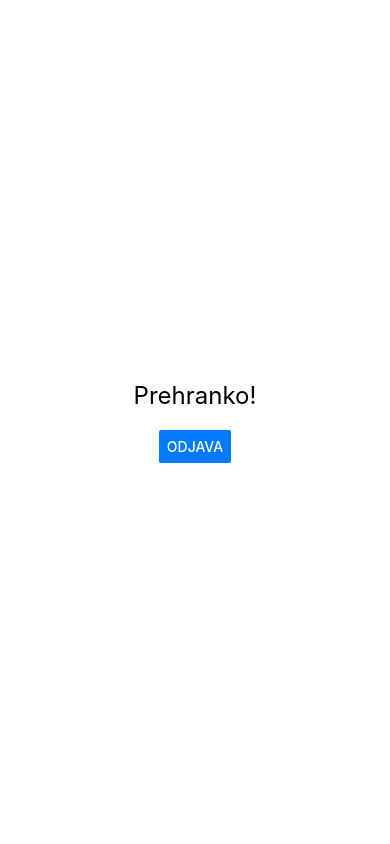
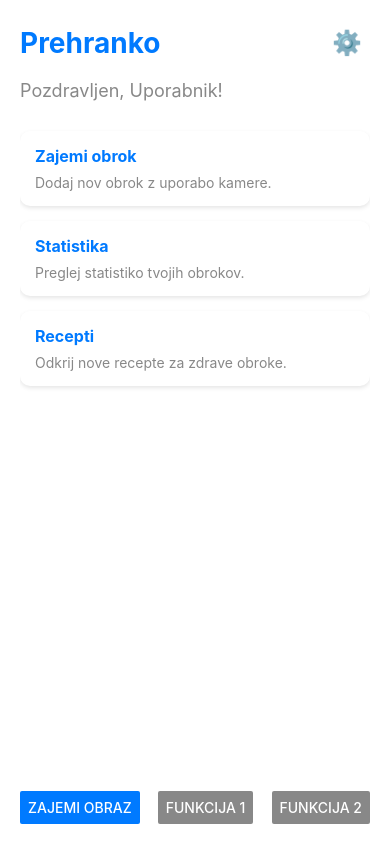
Before and after one commit to MartinFerk/prehranko, a React Native app in the folder NPO/Prehranko/: screen /Home in a window 390 px wide. Built offline with nearby package versions, Linux system fonts and the light colour scheme.

Commit message:
Login now redirects to Home; Added basic desing for Home Menu;

```diff
--- a/NPO/Prehranko/screens/CameraScreen.js
+++ b/NPO/Prehranko/screens/CameraScreen.js
@@ -1,15 +1,17 @@
 // screens/CameraScreen.js
 import React, { useRef, useState } from 'react';
-import { View, Image, StyleSheet, Alert } from 'react-native';
+import { View, Image, StyleSheet, Alert, ActivityIndicator } from 'react-native';
 import { CameraView, useCameraPermissions } from 'expo-camera';
 import AuthButton from '../components/AuthButton';
 import { preprocessImage } from '../services/auth';
 import { theme } from '../styles/theme';
 
-export default function CameraScreen({ navigation }) {
+export default function CameraScreen({ navigation, route }) {
+  const { email } = route.params || { email: 'Uporabnik' };
   const cameraRef = useRef(null);
   const [permission, requestPermission] = useCameraPermissions();
   const [image, setImage] = useState(null);
+  const [loading, setLoading] = useState(false);
 
   if (!permission) return <View />;
   if (permission.status !== 'granted') {
@@ -22,6 +24,7 @@ export default function CameraScreen({ navigation }) {
 
   const takePhoto = async () => {
     if (cameraRef.current) {
+      setLoading(true);
       try {
         console.log('📸 Zajemam sliko ...');
         const photo = await cameraRef.current.takePictureAsync();
@@ -35,14 +38,16 @@ export default function CameraScreen({ navigation }) {
         }
 
         if (data.authorized === true) {
-          Alert.alert('2FA uspešna', 'Dostop dovoljen');
-          navigation.navigate('Home');
+          Alert.alert('Preverjanje uspešno', 'Obraz je bil prepoznan.');
+          navigation.navigate('Home', { email }); // Vrnitev na HomeScreen
         } else {
-          Alert.alert('2FA neuspešna', 'Obraz ni prepoznan. Poskusi znova.');
+          Alert.alert('Preverjanje neuspešno', 'Obraz ni prepoznan. Poskusi znova.');
         }
       } catch (err) {
-        Alert.alert('Napaka', 'Napaka pri preverjanju identitete.');
+        Alert.alert('Napaka', err.message || 'Napaka pri preverjanju identitete.');
         console.error('❌ Napaka:', err);
+      } finally {
+        setLoading(false);
       }
     } else {
       console.warn('⚠️ Kamera ni inicializirana.');
@@ -53,7 +58,11 @@ export default function CameraScreen({ navigation }) {
     <View style={styles.container}>
       <CameraView style={StyleSheet.absoluteFill} facing="front" ref={cameraRef} />
       <View style={styles.buttonContainer}>
-        <AuthButton title="Zajemi in pošlji" onPress={takePhoto} />
+        {loading ? (
+          <ActivityIndicator size="large" color={theme.colors.primary} />
+        ) : (
+          <AuthButton title="Zajemi in pošlji" onPress={takePhoto} />
+        )}
       </View>
       {image && (
         <Image
--- a/NPO/Prehranko/screens/HomeScreen.js
+++ b/NPO/Prehranko/screens/HomeScreen.js
@@ -1,14 +1,75 @@
 // screens/HomeScreen.js
 import React from 'react';
-import { View, Text, StyleSheet } from 'react-native';
+import { View, Text, StyleSheet, FlatList, TouchableOpacity, Alert } from 'react-native';
 import AuthButton from '../components/AuthButton';
 import { theme } from '../styles/theme';
 
-export default function HomeScreen({ navigation }) {
+const DATA = [
+  { id: '1', title: 'Zajemi obrok', description: 'Dodaj nov obrok z uporabo kamere.' },
+  { id: '2', title: 'Statistika', description: 'Preglej statistiko tvojih obrokov.' },
+  { id: '3', title: 'Recepti', description: 'Odkrij nove recepte za zdrave obroke.' },
+];
+
+export default function HomeScreen({ navigation, route }) {
+  const { email } = route.params || { email: 'Uporabnik' }; // Privzeto ime, če email ni poslan
+
+  const renderCard = ({ item }) => (
+    <View style={styles.card}>
+      <Text style={styles.cardTitle}>{item.title}</Text>
+      <Text style={styles.cardDescription}>{item.description}</Text>
+    </View>
+  );
+
+  const handleSettingsPress = () => {
+    navigation.navigate('SettingsScreen');
+  };
+
+  const handleCaptureFace = () => {
+    navigation.navigate('CameraScreen', { email });
+  };
+
+  const handleFutureFeature = (feature) => {
+    Alert.alert('Funkcionalnost še ni implementirana', `To bo ${feature} v prihodnosti.`);
+  };
+
   return (
     <View style={styles.container}>
-      <Text style={styles.title}>Prehranko!</Text>
-      <AuthButton title="Odjava" onPress={() => navigation.navigate('Login')} />
+      {/* Zgornji del: Ime aplikacije, gumb za nastavitve, ime uporabnika */}
+      <View style={styles.header}>
+        <Text style={styles.appName}>Prehranko</Text>
+        <TouchableOpacity style={styles.settingsButton} onPress={handleSettingsPress}>
+          <Text style={styles.settingsIcon}>⚙️</Text>
+        </TouchableOpacity>
+      </View>
+      <Text style={styles.userName}>Pozdravljen, {email}!</Text>
+
+      {/* Sredinski del: Okvirčki */}
+      <FlatList
+        data={DATA}
+        renderItem={renderCard}
+        keyExtractor={(item) => item.id}
+        style={styles.cardList}
+        contentContainerStyle={styles.cardListContent}
+      />
+
+      {/* Spodnji del: Gumbi */}
+      <View style={styles.buttonRow}>
+        <AuthButton
+          title="Zajemi obraz"
+          onPress={handleCaptureFace}
+          color={theme.colors.primary}
+        />
+        <AuthButton
+          title="Funkcija 1"
+          onPress={() => handleFutureFeature('Funkcija 1')}
+          color={theme.colors.secondary}
+        />
+        <AuthButton
+          title="Funkcija 2"
+          onPress={() => handleFutureFeature('Funkcija 2')}
+          color={theme.colors.secondary}
+        />
+      </View>
     </View>
   );
 }
@@ -16,12 +77,61 @@ export default function HomeScreen({ navigation }) {
 const styles = StyleSheet.create({
   container: {
     flex: 1,
-    justifyContent: 'center',
+    backgroundColor: theme.colors.background,
+    paddingHorizontal: theme.spacing.large,
+  },
+  header: {
+    flexDirection: 'row',
+    justifyContent: 'space-between',
     alignItems: 'center',
-    backgroundColor: theme.colors.background,
+    marginTop: theme.spacing.large,
   },
-  title: {
+  appName: {
+    fontSize: 28,
+    fontWeight: 'bold',
+    color: theme.colors.primary,
+  },
+  settingsButton: {
+    padding: theme.spacing.small,
+  },
+  settingsIcon: {
     fontSize: 24,
+  },
+  userName: {
+    fontSize: 18,
+    color: theme.colors.secondary,
+    marginVertical: theme.spacing.medium,
+  },
+  cardList: {
+    flex: 1,
+  },
+  cardListContent: {
+    paddingVertical: theme.spacing.medium,
+  },
+  card: {
+    backgroundColor: '#FFF',
+    borderRadius: 10,
+    padding: theme.spacing.medium,
+    marginBottom: theme.spacing.medium,
+    shadowColor: '#000',
+    shadowOffset: { width: 0, height: 2 },
+    shadowOpacity: 0.1,
+    shadowRadius: 4,
+    elevation: 3,
+  },
+  cardTitle: {
+    fontSize: 16,
+    fontWeight: 'bold',
+    color: theme.colors.primary,
+    marginBottom: theme.spacing.small,
+  },
+  cardDescription: {
+    fontSize: 14,
+    color: theme.colors.secondary,
+  },
+  buttonRow: {
+    flexDirection: 'row',
+    justifyContent: 'space-between',
     marginBottom: theme.spacing.large,
   },
 });
--- a/NPO/Prehranko/screens/LoginScreen.js
+++ b/NPO/Prehranko/screens/LoginScreen.js
@@ -1,6 +1,6 @@
 // screens/LoginScreen.js
 import React, { useState } from 'react';
-import { View, Alert, StyleSheet } from 'react-native';
+import { View, Alert, StyleSheet, ActivityIndicator } from 'react-native';
 import AuthInput from '../components/TextInput';
 import AuthButton from '../components/AuthButton';
 import { loginUser } from '../services/auth';
@@ -9,16 +9,28 @@ import { theme } from '../styles/theme';
 export default function LoginScreen({ navigation }) {
   const [email, setEmail] = useState('');
   const [password, setPassword] = useState('');
+  const [loading, setLoading] = useState(false);
 
   const handleLogin = async () => {
-    console.log("➡️ Poskušam se prijaviti z:", email, password);
+    if (!email || !password) {
+      Alert.alert('Napaka', 'Prosimo, izpolnite vsa polja.');
+      return;
+    }
+    if (!/^[^\s@]+@[^\s@]+\.[^\s@]+$/.test(email)) {
+      Alert.alert('Napaka', 'Vnesite veljaven email naslov.');
+      return;
+    }
+    setLoading(true);
     try {
-      const data = await loginUser(email, password);
-      Alert.alert('2FA', 'Za nadaljevanje boš preusmerjen na preverjanje s kamero.');
-      navigation.navigate('CameraScreen', { email });
+      console.log('➡️ Poskušam se prijaviti z:', email, password);
+      await loginUser(email, password);
+      Alert.alert('Uspeh', 'Prijava uspešna!');
+      navigation.navigate('Home', { email }); // Preusmeri na HomeScreen
     } catch (err) {
       Alert.alert('Napaka', err.message || 'Napaka pri povezavi s strežnikom');
-      console.error("❌ Napaka:", err);
+      console.error('❌ Napaka:', err);
+    } finally {
+      setLoading(false);
     }
   };
 
@@ -36,7 +48,11 @@ export default function LoginScreen({ navigation }) {
         onChangeText={setPassword}
         secureTextEntry
       />
-      <AuthButton title="Prijava" onPress={handleLogin} />
+      {loading ? (
+        <ActivityIndicator size="large" color={theme.colors.primary} />
+      ) : (
+        <AuthButton title="Prijava" onPress={handleLogin} />
+      )}
       <View style={styles.buttonSpacing} />
       <AuthButton
         title="Registriraj se"
```
